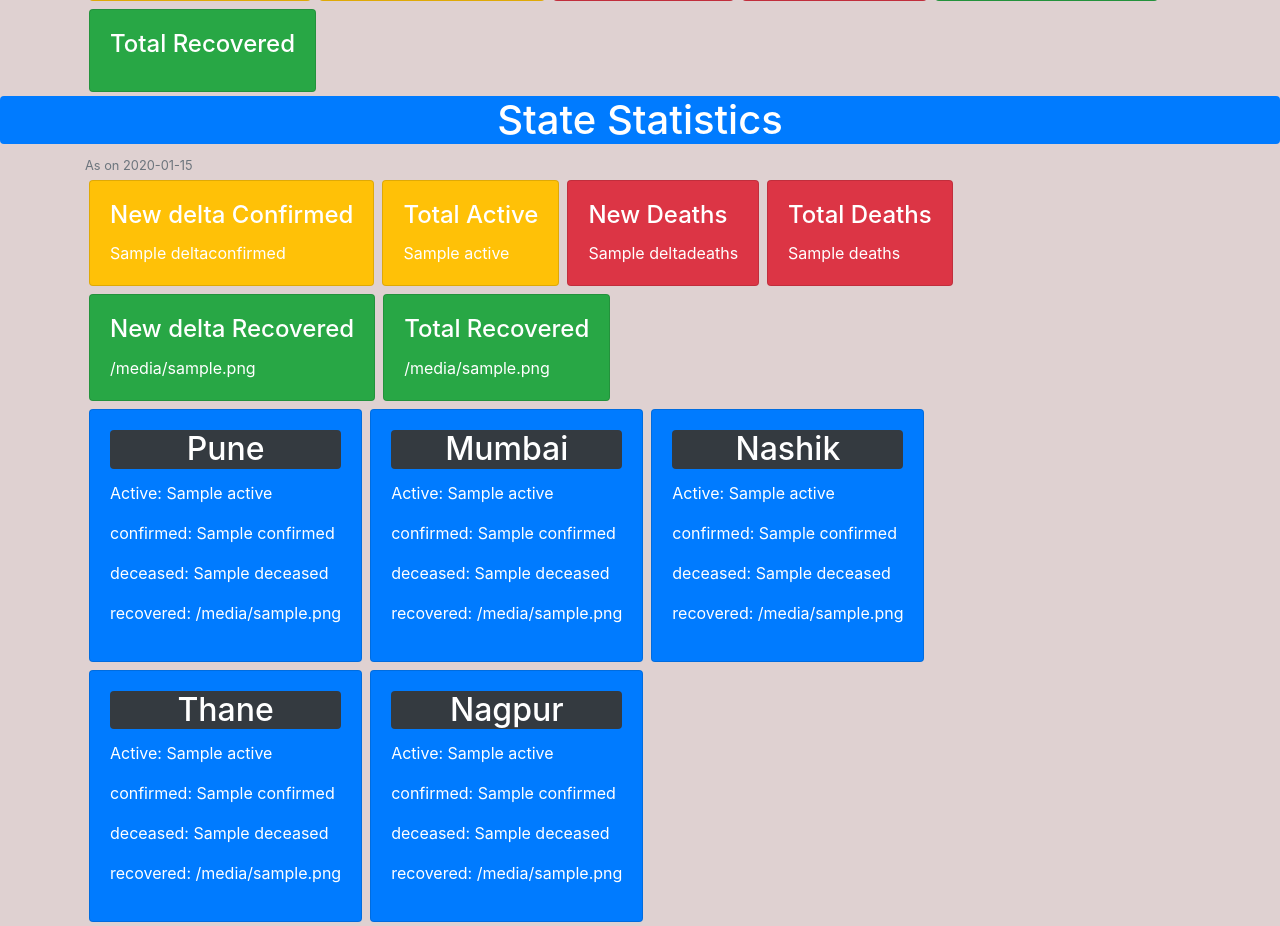
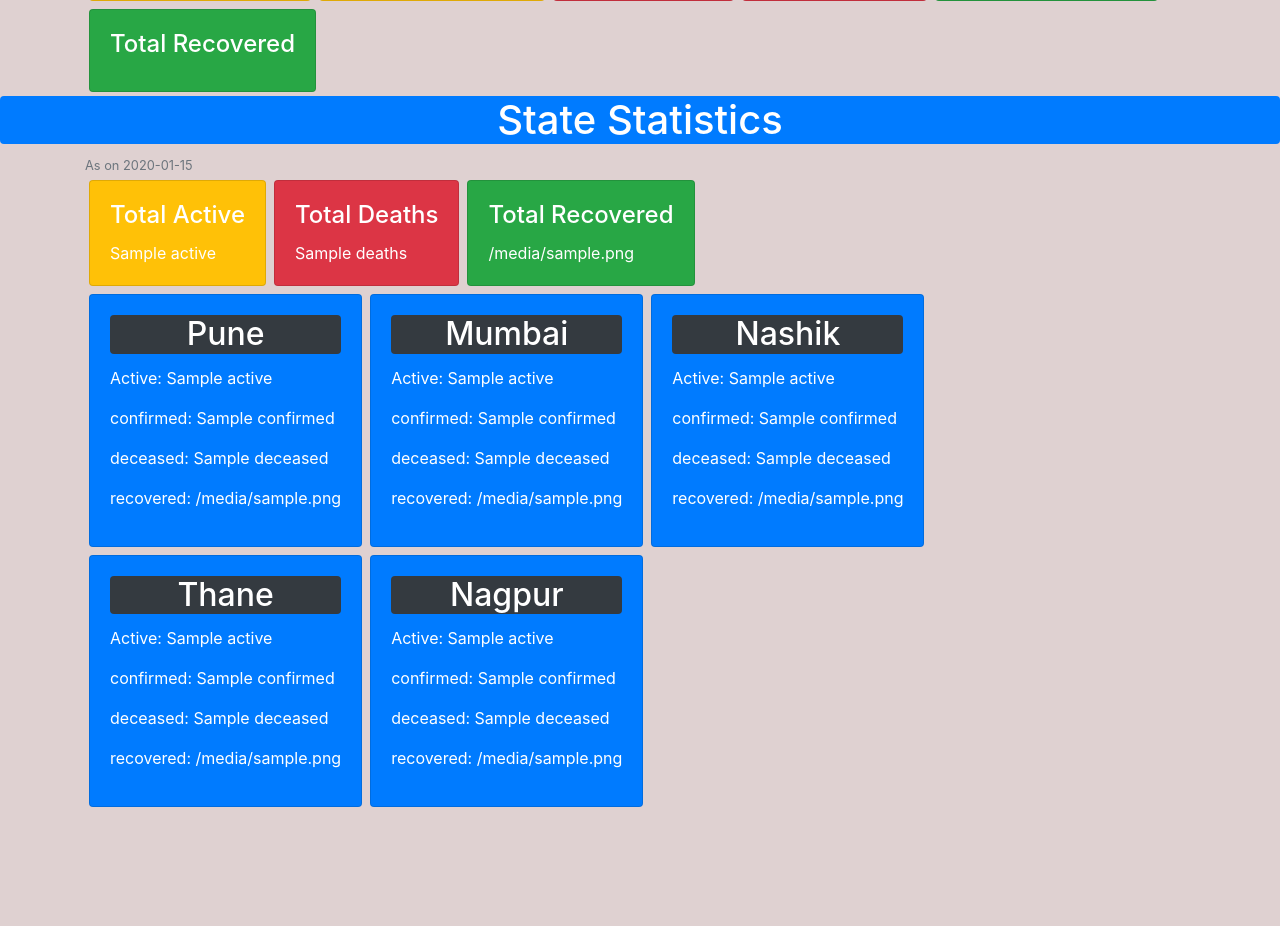
Before and after one commit to arvi18/CovidStats, a Django app: page / in a window 1280 px wide. Shown: the part 166-1092 px from the top of the page. After the commit the page ends 973 px from the top, so only its background shows below. Run offline with Django 3.2, Linux system fonts and the light colour scheme; tables that the repository leaves empty hold one stand-in row (values such as "Sample post"); a database or web service that is not in the repository returns one stand-in record (values such as "Sample title"); data that the repository does not hold is empty.

Commit message:
-rm not-updated stats

```diff
--- a/dataApp/templates/dataApp/index.html
+++ b/dataApp/templates/dataApp/index.html
@@ -86,36 +86,36 @@
         <small class="text-muted" >As on {{mh.lastupdatedtime}}</small>
         <div class="col">
           <div class="row">
-              <div class="card m-1 bg-warning text-white">
+              <!-- <div class="card m-1 bg-warning text-white">
                   <div class="card-body">
                     <h4 class="card-title">New delta Confirmed</h4>
                     <p class="card-text">{{mh.deltaconfirmed}}</p>
                   </div>
-                </div>
+                </div> -->
                 <div class="card m-1 bg-warning text-white">
                   <div class="card-body">
                     <h4 class="card-title">Total Active</h4>
                     <p class="card-text">{{mh.active}}</p>
                   </div>
                 </div>
-                <div class="card m-1 bg-danger text-white">
-                  <div class="card-body">
+                <!-- <div class="card m-1 bg-danger text-white"> -->
+                  <!-- <div class="card-body">
                     <h4 class="card-title">New Deaths</h4>
                     <p class="card-text">{{mh.deltadeaths}}</p>
-                  </div>
-                </div>
+                  </div> -->
+                <!-- </div> -->
                 <div class="card m-1 bg-danger text-white">
                   <div class="card-body">
                     <h4 class="card-title">Total Deaths</h4>
                     <p class="card-text">{{mh.deaths}}</p>
                   </div>
                 </div>
-                <div class="card m-1 bg-success text-white">
+                <!-- <div class="card m-1 bg-success text-white">
                   <div class="card-body">
                     <h4 class="card-title">New delta Recovered</h4>
                     <p class="card-text">{{mh.deltarecovered}}</p>
                   </div>
-                </div>
+                </div> -->
                 <div class="card m-1 bg-success text-white">
                   <div class="card-body">
                     <h4 class="card-title">Total Recovered</h4>
```
